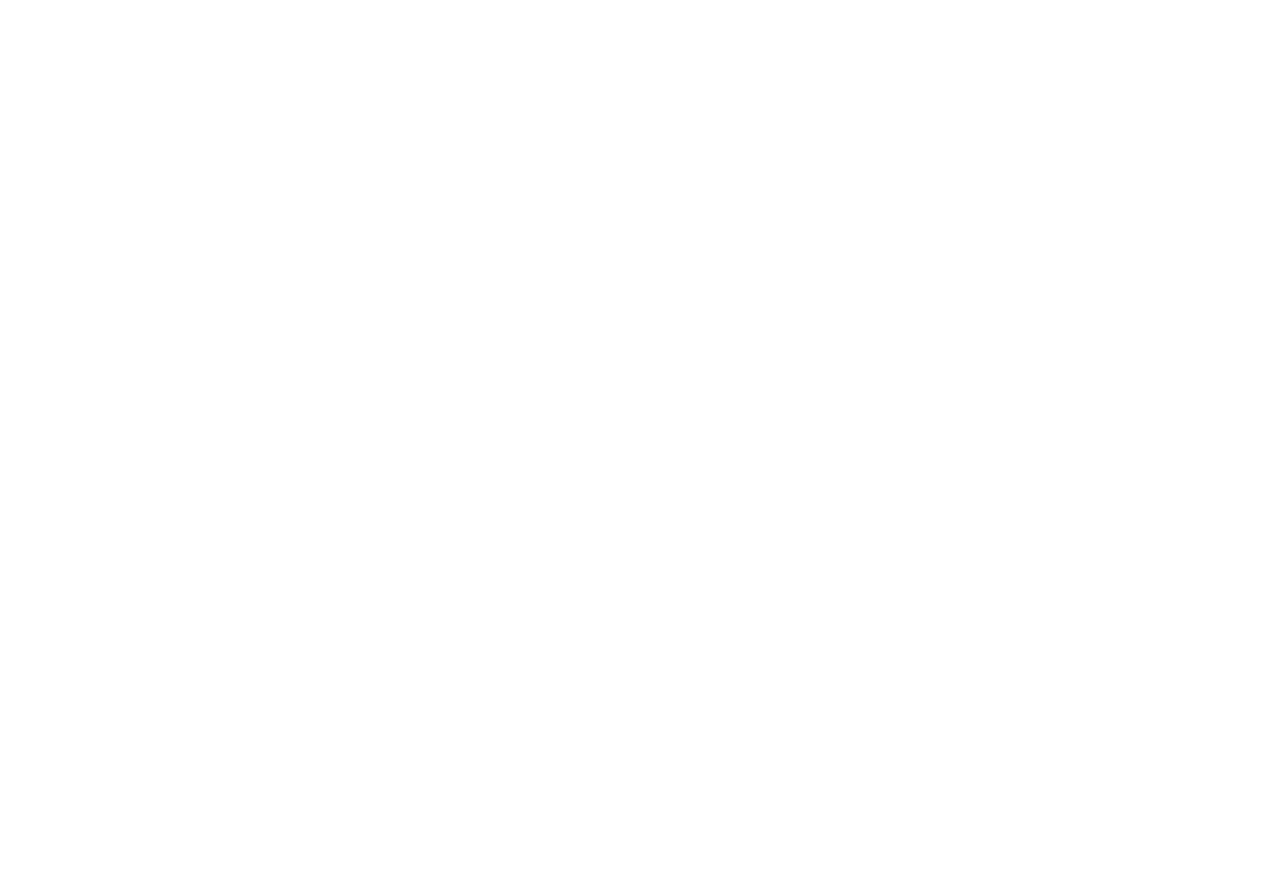
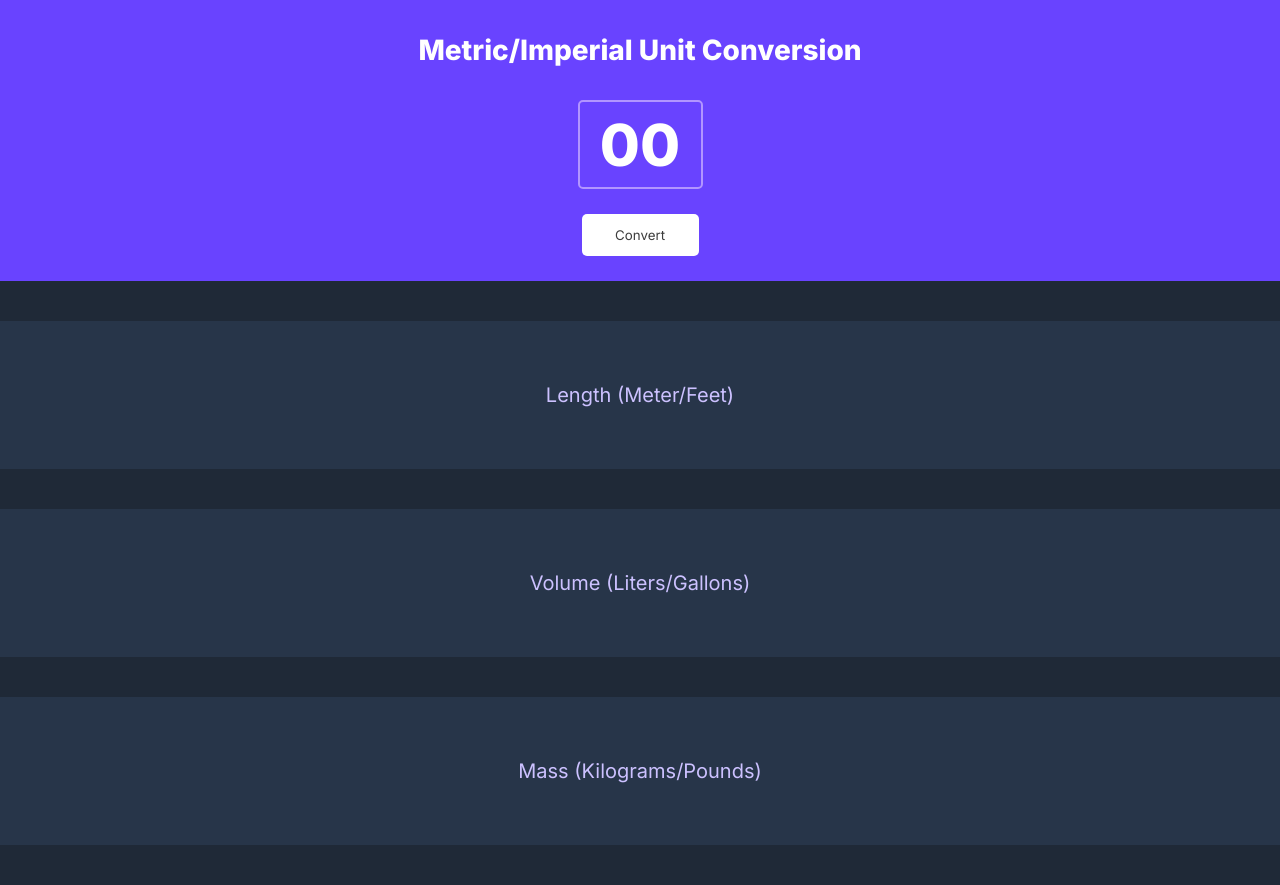
Before and after one commit to bgroyer1/scrimba-unit-converter, a plain HTML site: page index.html in a window 1280 px wide. Before the commit the page ends 800 px from the top, so only its background shows below. Drawn offline with Linux system fonts and the light colour scheme.

Commit message:
finished the project

```diff
--- /dev/null
+++ b/CSS/index.css
@@ -0,0 +1,100 @@
+body {
+    font-family: Cambria, Cochin, Georgia, Times, 'Times New Roman', serif;
+    margin: 0;
+    padding: 0;
+    font-family: 'Inter', sans-serif;
+    user-select: none;
+}
+
+/*sections*/
+
+header {
+    background-color: #6943FF;
+    color: #FFFFFF;
+    font-family: 'Inter', sans-serif;
+    display: flex;
+    flex-direction: column;
+    margin-bottom: 0;
+    padding-bottom: 0;
+}
+
+h1 {
+    font-weight: 800;
+    font-size: 28px;
+    margin: 0;
+    text-align: center;
+    padding: 33px;
+}
+
+.input-el {
+    width: 117px;
+    height: 83px;
+    font-family: 'Inter', sans-serif;
+    color: #FFFFFF;
+    margin: 0 auto;
+    text-align: center;
+    font-size: 58px;
+    background: #6943FF;
+    border: 2px solid #B295FF;
+    outline: none;
+    border-radius: 5px;
+    font-weight: 800;
+    margin: 0px auto 25px auto;
+}
+
+::placeholder {
+    color: #FFFFFF
+}
+
+.convert-btn {
+    width: 117px;
+    padding: 13px;
+    box-shadow: 0 1 2px;
+    background-color: white;
+    color: #3D3D3D;
+    font-family: 'Inter', sans-serif;
+    border: none;
+    margin: 0 auto 25px auto;
+    border-radius: 5px;
+}
+/*
+.convert-btn:hover {
+    background-color: #B295FF;
+} */
+
+.convert-btn:active {
+    background-color: #B295FF;
+}
+
+main {
+    background-color: #1F2937;
+    margin-top: 0;
+    padding-top: 0;
+    display: flex;
+    flex-direction: column;
+}
+
+section {
+    padding: 42px;
+    margin-top: 40px;
+    background-color: #273549;
+    text-align: center;
+}
+
+.unit-txt {
+    color: #CCC1FF;
+    font-size: 20px;
+    font-family: 'Inter', sans-serif;
+}
+
+.last-section {
+    margin-bottom: 40px;
+}
+
+.result {
+    text-align: center;
+    font-family: 'Inter', sans-serif;
+    font-weight: 400;
+    size: 14px;
+    color: #FFFFFF;
+}
--- /dev/null
+++ b/JS/index.js
@@ -0,0 +1,31 @@
+const inputEl = document.querySelector(".input-el")
+const convertBtn = document.querySelector(".convert-btn")
+const lengthTxt = document.querySelector(".length-txt")
+const volumeTxt = document.querySelector(".volume-txt")
+const weightTxt = document.querySelector(".weight-txt")
+
+
+
+convertBtn.addEventListener("click", () => {
+    convertLength(inputEl.value)
+    convertVolume(inputEl.value)
+    convertWeight(inputEl.value)
+})
+
+function convertLength(num) {
+    let feet = Number(num * 0.3048).toFixed(3)
+    let meter = Number(num * 3.28084).toFixed(3)
+    lengthTxt.textContent = `${num} meters = ${feet} feet | ${num} feet = ${meter} meters`
+}
+
+function convertVolume(num) {
+    let gallons = Number(num * 0.264172).toFixed(3)
+    let liters = Number(num * 3.785411784).toFixed(3)
+    volumeTxt.textContent = `${num} liters = ${gallons} gallons | ${num} gallons = ${liters} liters`
+}
+
+function convertWeight(num) {
+    let pounds = Number(num * 2.20462).toFixed(3)
+    let kilograms = Number(num * 0.453592).toFixed(3)
+    weightTxt.textContent = `${num} kilograms = ${pounds} pounds | ${num} pounds = ${kilograms} kilograms`
+}
--- a/index.css
+++ /dev/null
@@ -1 +0,0 @@
-ECHO is on.
--- a/index.html
+++ b/index.html
@@ -3,9 +3,32 @@
 <head>
     <meta charset="UTF-8">
     <meta name="viewport" content="width=device-width, initial-scale=1.0">
-    <title>Document</title>
+    <link rel="stylesheet" href="/CSS/index.css">
+    <title>Unit Converter</title>
+    <link rel="preconnect" href="https://fonts.googleapis.com">
+        <link rel="preconnect" href="https://fonts.gstatic.com" crossorigin>
+        <link href="https://fonts.googleapis.com/css2?family=Inter:wght@100..900&display=swap" rel="stylesheet">
 </head>
 <body>
-
+    <header>
+        <h1>Metric/Imperial Unit Conversion</h1>
+        <input class="input-el" type="text" placeholder="00">
+        <button class="convert-btn">Convert</button>
+    </header>
+    <main>
+        <section>
+            <p class="unit-txt">Length (Meter/Feet)</p>
+            <p class="result length-txt"></p>
+        </section>
+        <section>
+            <p class="unit-txt">Volume (Liters/Gallons)</p>
+            <p class="result volume-txt"></p>
+        </section>
+        <section class="last-section">
+            <p class="unit-txt">Mass (Kilograms/Pounds)</p>
+            <p class="result weight-txt"></p>
+        </section>
+    </main>
+<script src="/JS/index.js"></script>
 </body>
 </html>
--- a/index.js
+++ /dev/null
@@ -1 +0,0 @@
-ECHO is on.
```
